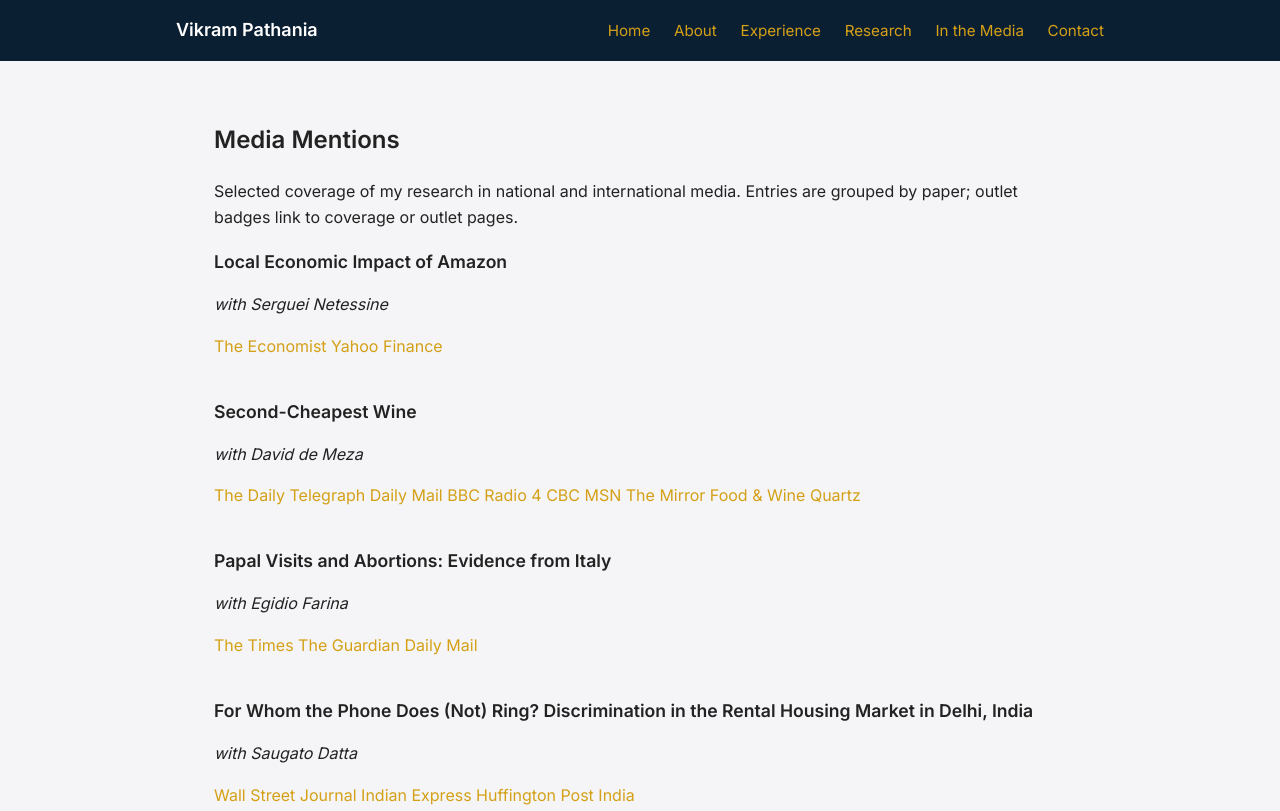
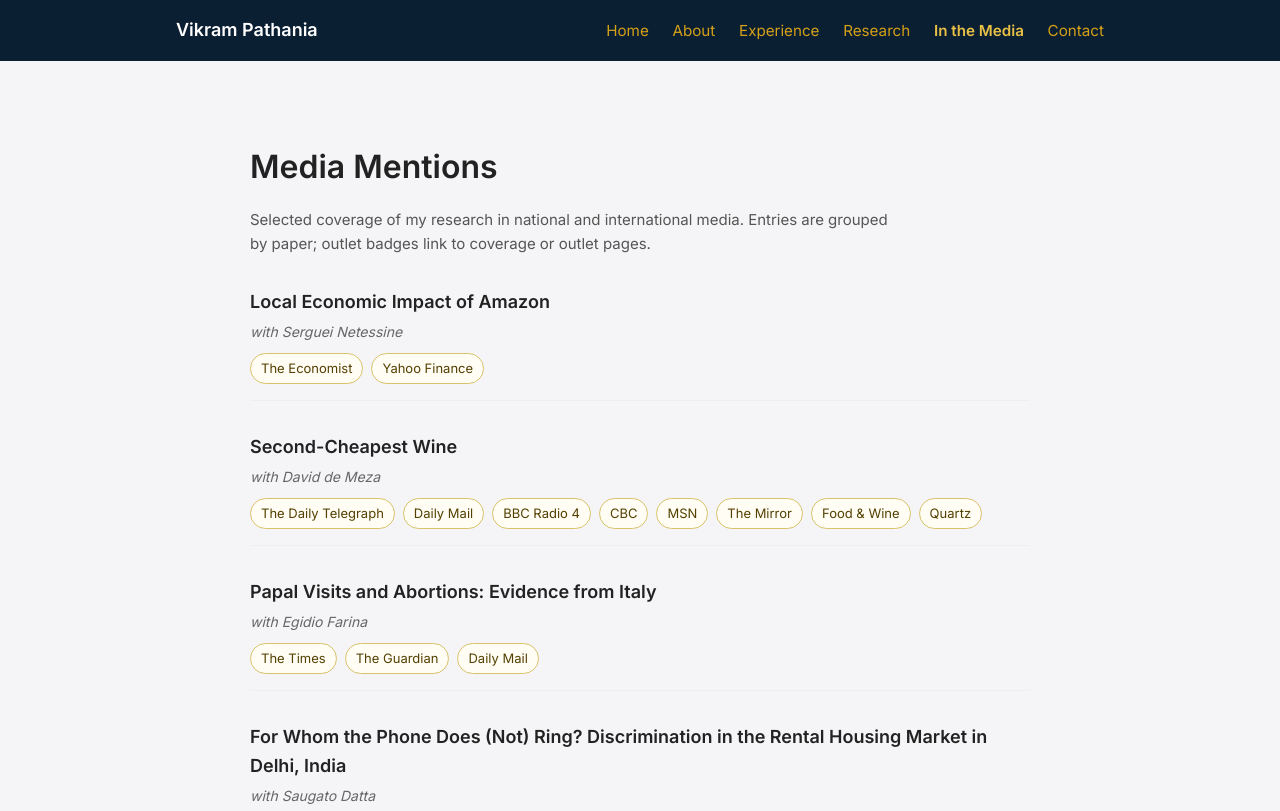
Before and after one commit to pathaniav/vikrampathania.github.io, a plain HTML site: page media.html in a window 1280 px wide. Shown: the top 811 px of the page. Drawn offline with Linux system fonts and the light colour scheme.

Commit message:
Update styles.css

```diff
--- a/styles.css
+++ b/styles.css
@@ -267,73 +267,88 @@ footer .footer-inner {
 
 /* === In the Media page === */
 
+/* === Media Mentions page === */
+
 .media-page {
-  max-width: 900px;
-  margin: 60px auto;
-  padding: 0 24px 80px;
+  max-width: 820px;
+  margin: 80px auto;
+  padding: 0 20px 80px;
 }
 
-.media-lead {
-  max-width: 650px;
-  margin-top: 12px;
+.media-page h2 {
+  font-size: 32px;
+  margin-bottom: 16px;
+}
+
+.media-intro {
+  max-width: 640px;
   margin-bottom: 32px;
   color: #555;
+  font-size: 15px;
 }
 
-.media-list {
-  display: flex;
-  flex-direction: column;
-  gap: 24px;
+.paper-block {
+  margin-bottom: 32px;
+  padding-bottom: 16px;
+  border-bottom: 1px solid #eee;
 }
 
-.media-item {
-  padding-bottom: 20px;
-  border-bottom: 1px solid #e1e1e1;
-}
-
-.media-item:last-child {
+.paper-block:last-of-type {
   border-bottom: none;
 }
 
-.media-meta {
-  font-size: 13px;
-  text-transform: uppercase;
-  letter-spacing: 0.06em;
-  color: #888;
-  margin-bottom: 4px;
+.paper-block h3 {
+  font-size: 18px;
+  margin: 0 0 4px;
 }
 
-.media-item h3 {
-  margin: 0 0 6px;
-  font-size: 18px;
+.paper-ref {
+  margin: 0 0 10px;
+  font-size: 14px;
+  color: #666;
 }
 
-.media-tagline {
-  margin: 0 0 8px;
-  color: #555;
-  font-size: 14px;
+.media-badges {
+  display: flex;
+  flex-wrap: wrap;
+  gap: 8px;
 }
 
-.media-item a {
-  font-size: 14px;
-  color: #c49815;
-  font-weight: 600;
+.media-badge {
+  display: inline-flex;
+  align-items: center;
+  padding: 4px 10px;
+  border-radius: 999px;
+  border: 1px solid #d8c26a;
+  font-size: 13px;
   text-decoration: none;
+  color: #544000;
+  background: #fffdf4;
+  transition: background 0.15s ease, border-color 0.15s ease,
+              transform 0.1s ease;
 }
 
-.media-item a:hover {
-  text-decoration: underline;
+.media-badge:hover {
+  background: #f3e0a6;
+  border-color: #c49815;
+  transform: translateY(-1px);
 }
 
 .media-note {
-  margin-top: 32px;
+  margin-top: 40px;
   font-size: 13px;
   color: #777;
+}
+
+/* Active nav highlight */
+nav a.active {
+  color: #e7c045;
+  font-weight: 600;
 }
 
 /* Mobile tweaks */
 @media (max-width: 700px) {
   .media-page {
-    margin-top: 40px;
+    margin-top: 60px;
   }
 }
```
